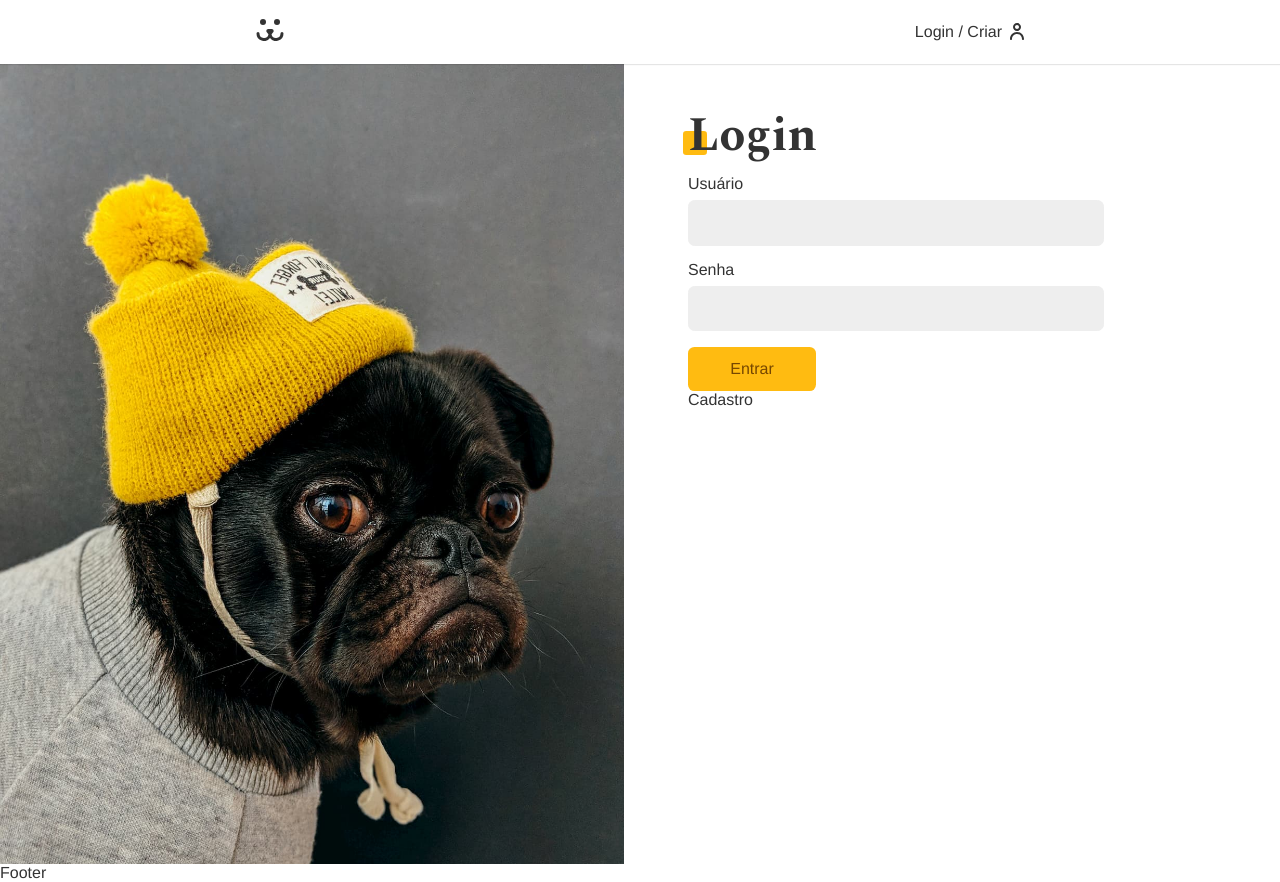
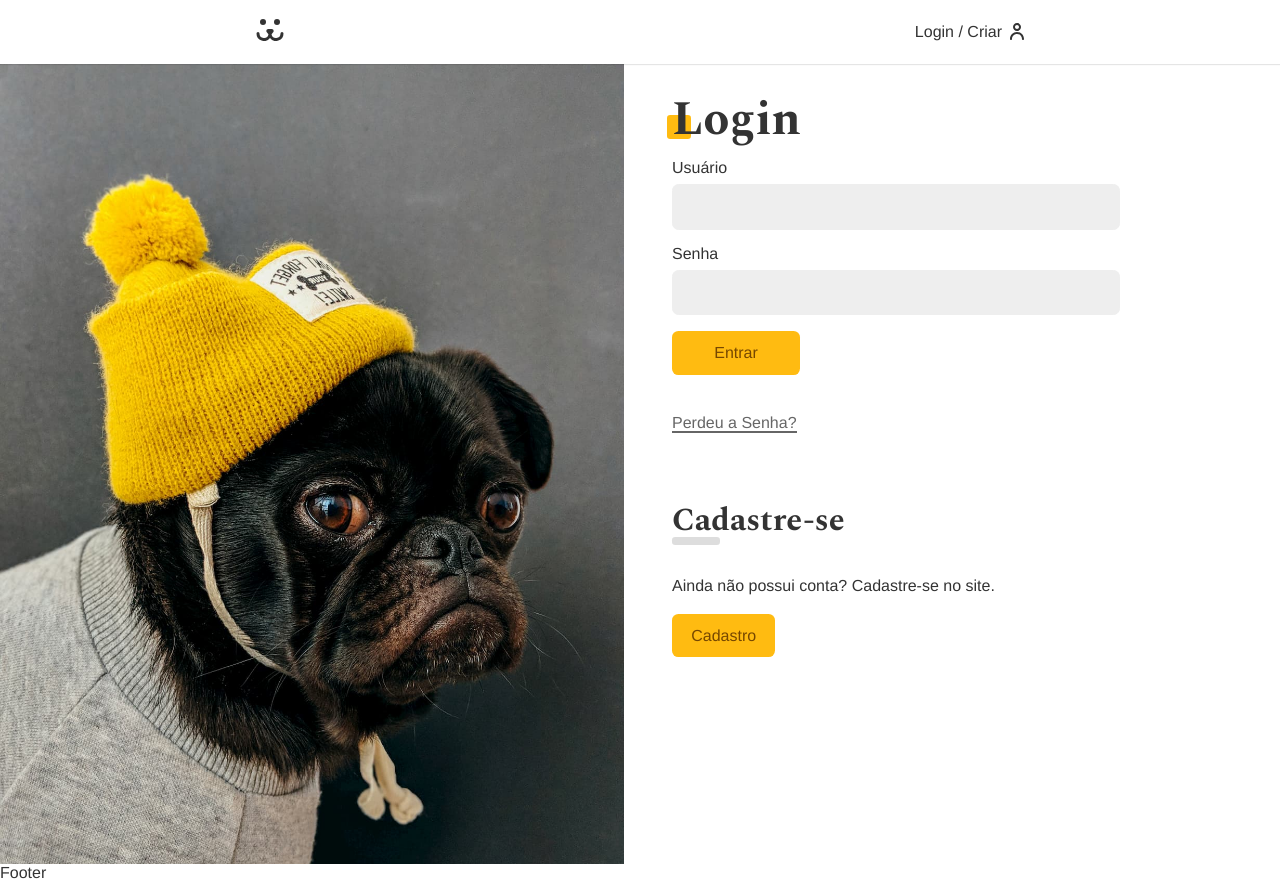
Before and after one commit to jmauricioaferreira/dogs, a React (Create React App) app: page /login in a window 1280 px wide. Built offline with nearby package versions, Linux system fonts and the light colour scheme; the HTML template or start-up script is replaced by a standard one.

Commit message:
finishing login page

```diff
--- a/src/Components/Login/Login.module.css
+++ b/src/Components/Login/Login.module.css
@@ -14,5 +14,17 @@
 
 .forms {
   max-width: 30rem;
-  padding: 2rem;
+  padding: 1rem;
 }
+
+@media (max-width: 40rem) {
+  .login {
+    grid-template-columns: 1fr;
+  }
+  .login::before {
+    display: none;
+  }
+  .forms {
+    max-width: 100%;
+  }
+}
--- a/src/Components/Login/LoginForm.js
+++ b/src/Components/Login/LoginForm.js
@@ -5,6 +5,8 @@
 import Input from "../Forms/Input";
 import { UserContext } from "../../UseContext";
 import Error from "../Helper/Error";
+import styles from "./LoginForm.module.css";
+import stylesBtn from "../Forms/Button.module.css";
 
 const LoginForm = () => {
   const username = useForm();
@@ -22,7 +24,7 @@
   return (
     <section className="animeLeft">
       <h1 className="title">Login</h1>
-      <form action="" onSubmit={handleSubmit}>
+      <form className={styles.form} onSubmit={handleSubmit}>
         <Input
           label="Usuário"
           type="text"
@@ -44,7 +46,16 @@
         )}
         <Error error={error} />
       </form>
-      <Link to="/login/criar">Cadastro</Link>
+      <Link className={styles.perdeu} to="/login/perdeu">
+        Perdeu a Senha?
+      </Link>
+      <div className={styles.cadastro}>
+        <h2 className={styles.subtitle}>Cadastre-se</h2>
+        <p>Ainda não possui conta? Cadastre-se no site.</p>
+        <Link className={stylesBtn.button} to="/login/criar">
+          Cadastro
+        </Link>
+      </div>
     </section>
   );
 };
--- /dev/null
+++ b/src/Components/Login/LoginForm.module.css
@@ -0,0 +1,42 @@
+.form {
+  margin-bottom: 2rem;
+}
+
+.perdeu {
+  display: inline-block;
+  color: #666;
+  padding: 0.5rem 0;
+  line-height: 1;
+}
+
+.perdeu::after {
+  content: "";
+  height: 2px;
+  width: 100%;
+  background: currentColor;
+  display: block;
+}
+
+.cadastro {
+  margin-top: 4rem;
+}
+
+.cadastro p {
+  margin-top: 2rem;
+  margin-bottom: 2rem;
+}
+
+.subtitle {
+  font-family: var(--type-second);
+  line-height: 1;
+  font-size: 2rem;
+}
+
+.subtitle::after {
+  content: "";
+  display: block;
+  background: #ddd;
+  height: 0.5rem;
+  width: 3rem;
+  border-radius: 0.2rem;
+}
```
Also changed, not shown: 1 other file (tests, documents, lock files or other folders).
